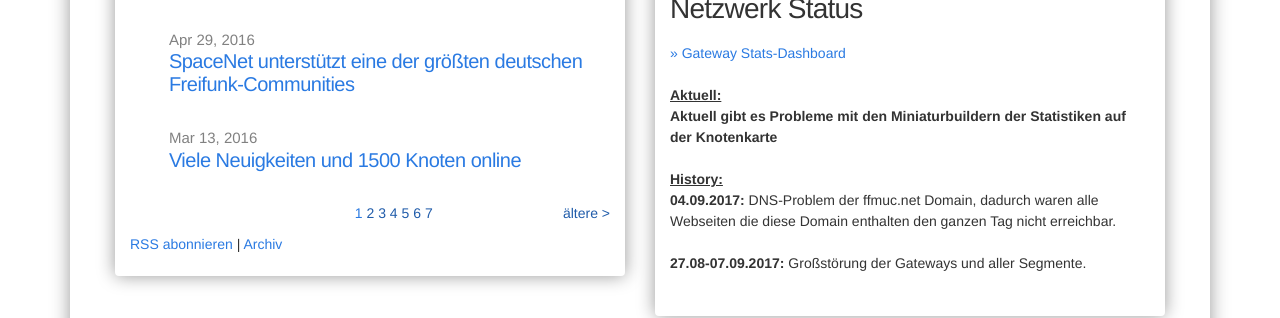
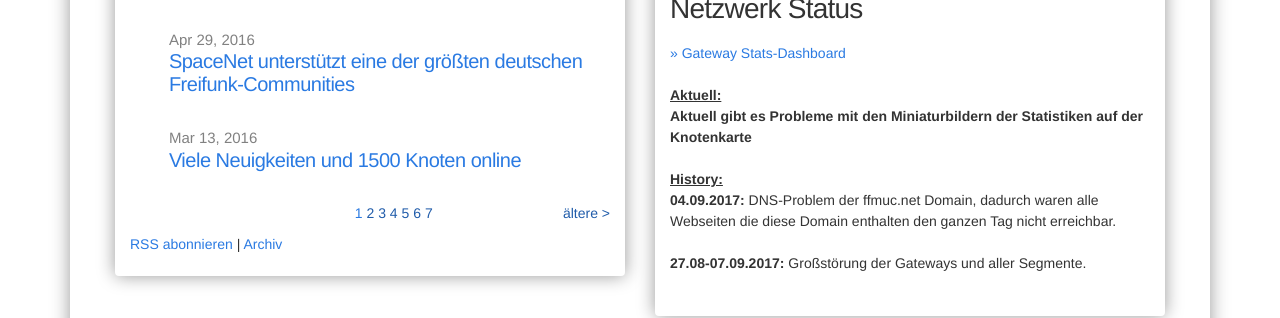
Before and after one commit to freifunkMUC/freifunkmuc.github.io, a Jekyll site: the page built from index.md, in a window 1280 px wide and 1132 px high. Shown: the part 579-897 px from the top of the window. Built offline with Jekyll 4.4.1, drawn with Linux system fonts in a browser that asks for light colours.

Commit message:
Typo korrigiert

```diff
--- a/_includes/network-status.md
+++ b/_includes/network-status.md
@@ -2,7 +2,7 @@
 <a target='_blank' href="https://stats.ffmuc.net/dashboard/db/network-overview">>> Gateway Stats-Dashboard</a>
 <br>
 <br><u><b>Aktuell:</b></u>
-<br><b>Aktuell gibt es Probleme mit den Miniaturbuildern der Statistiken auf der Knotenkarte</b>
+<br><b>Aktuell gibt es Probleme mit den Miniaturbildern der Statistiken auf der Knotenkarte</b>
 <br>
 <br><u><b>History:</b></u>
 <br><b>04.09.2017:</b> DNS-Problem der ffmuc.net Domain, dadurch waren alle Webseiten die diese Domain enthalten den ganzen Tag nicht erreichbar.
```
